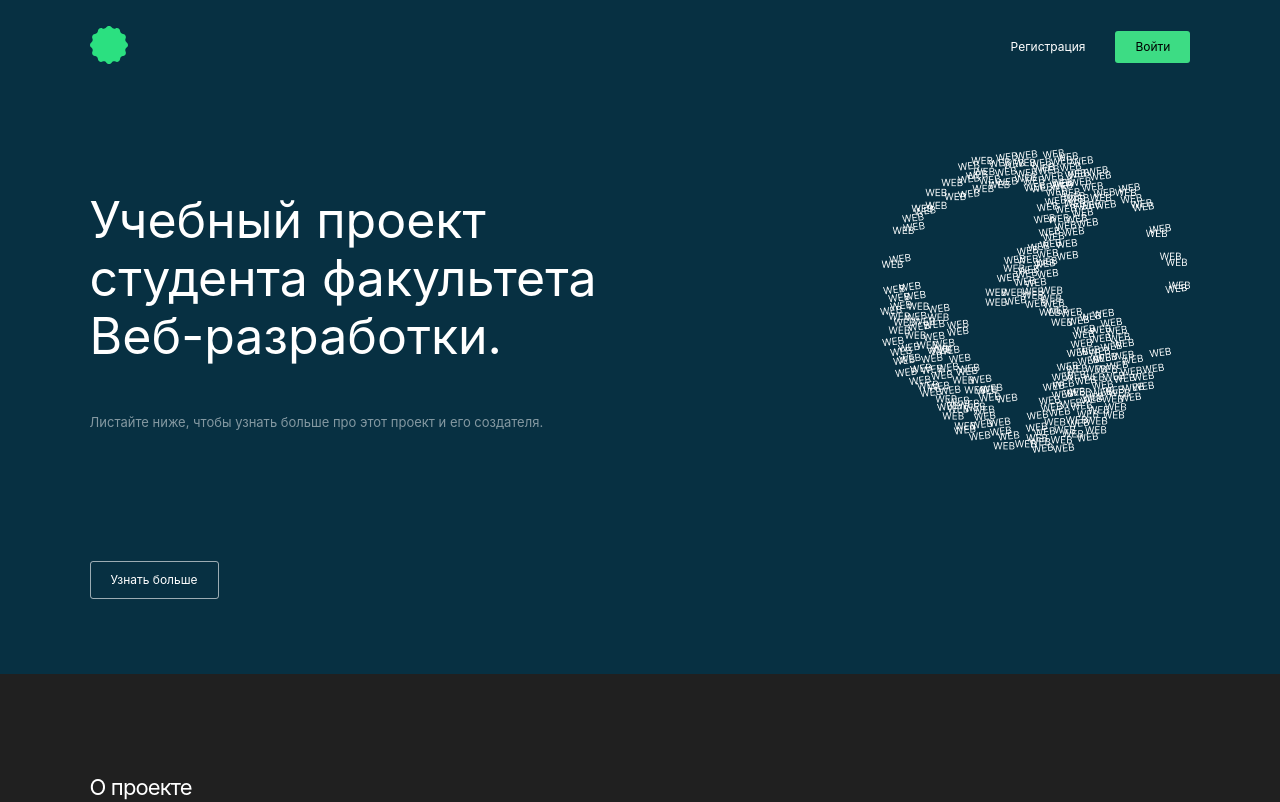
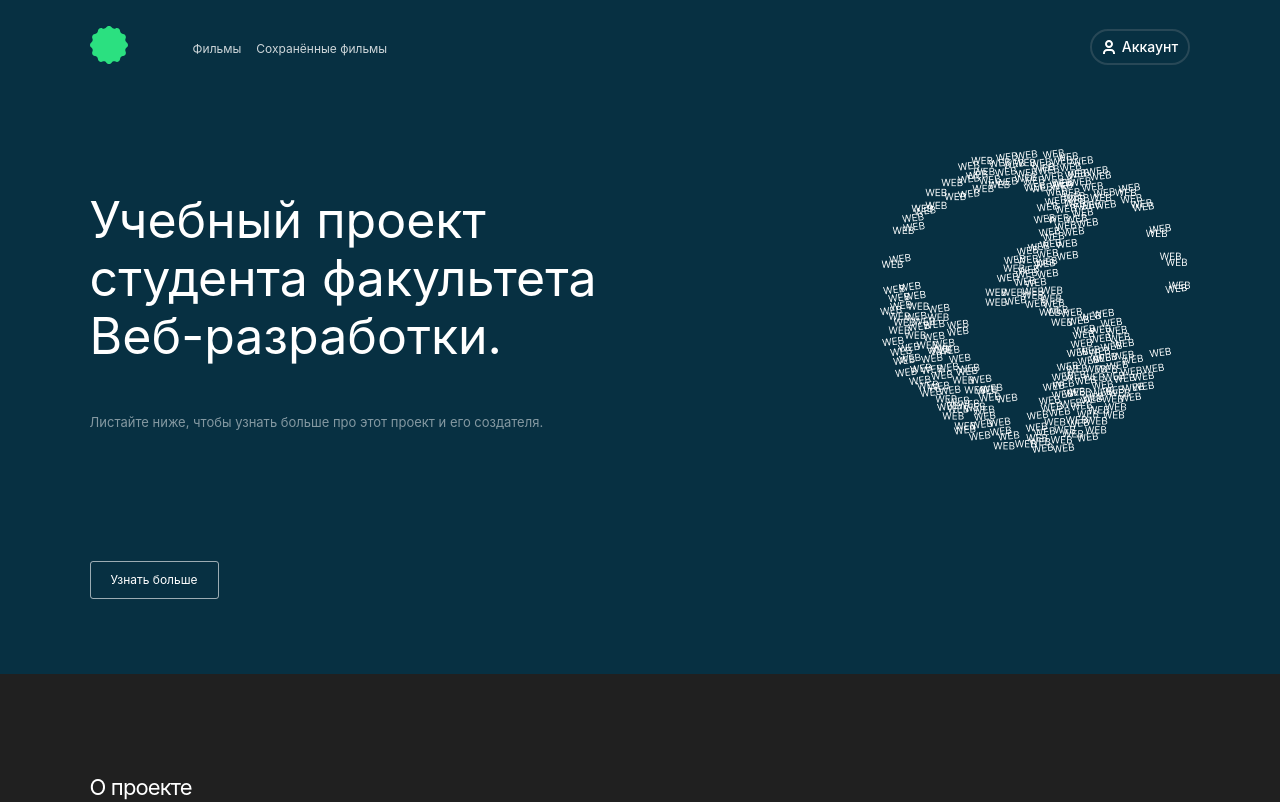
Before and after one commit to fennyflop/movies-explorer-frontend, a React (Create React App) app: page / in a window 1280 px wide. Shown: the top 802 px of the page. Built offline with nearby package versions, Linux system fonts and the light colour scheme.

Commit message:
fix: header fixed

```diff
--- a/src/components/Header/Header.js
+++ b/src/components/Header/Header.js
@@ -2,15 +2,15 @@ import './Header.css';
 import logo from '../../images/logo.svg';
 import burger from '../../images/burger.png';
 import ProfileRedirect from '../ProfileRedirect/ProfileRedirect';
-import { Link, NavLink } from 'react-router-dom';
+import { Link, NavLink, useLocation } from 'react-router-dom';
 
-function Header(props) {
-    const { isLogged, openNavigation } = props;
+function Header({ openNavigation, isLogged }) {
+    const location = useLocation();
     return (
         <>
-            <header className={`header ${window.location.pathname == '/' ? 'header__landing' : ''}`}>
+            <header className={`header ${location.pathname == '/' ? 'header__landing' : ''}`}>
                 {
-                    !window.location.pathname == "/" ?
+                    !isLogged ?
                         (
                             <>
                                 <Link to="/">
--- a/src/utils/MainApi.js
+++ b/src/utils/MainApi.js
@@ -95,7 +95,7 @@ class MainApi {
 }
 
 const mainApi = new MainApi({
-    baseUrl: 'https://api.films.students.nomoredomains.monster',
+    baseUrl: 'http://api.exultation.students.nomoredomains.monster',
 });
 
 export default mainApi;
```
